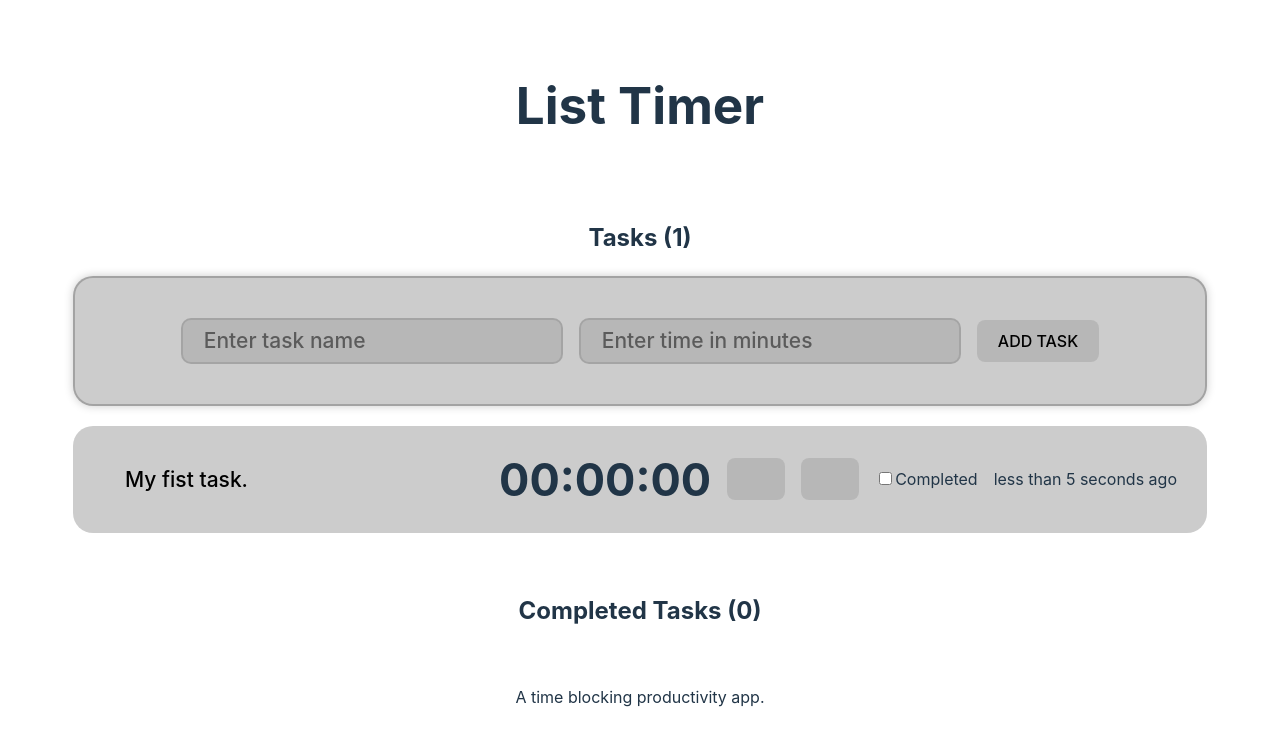
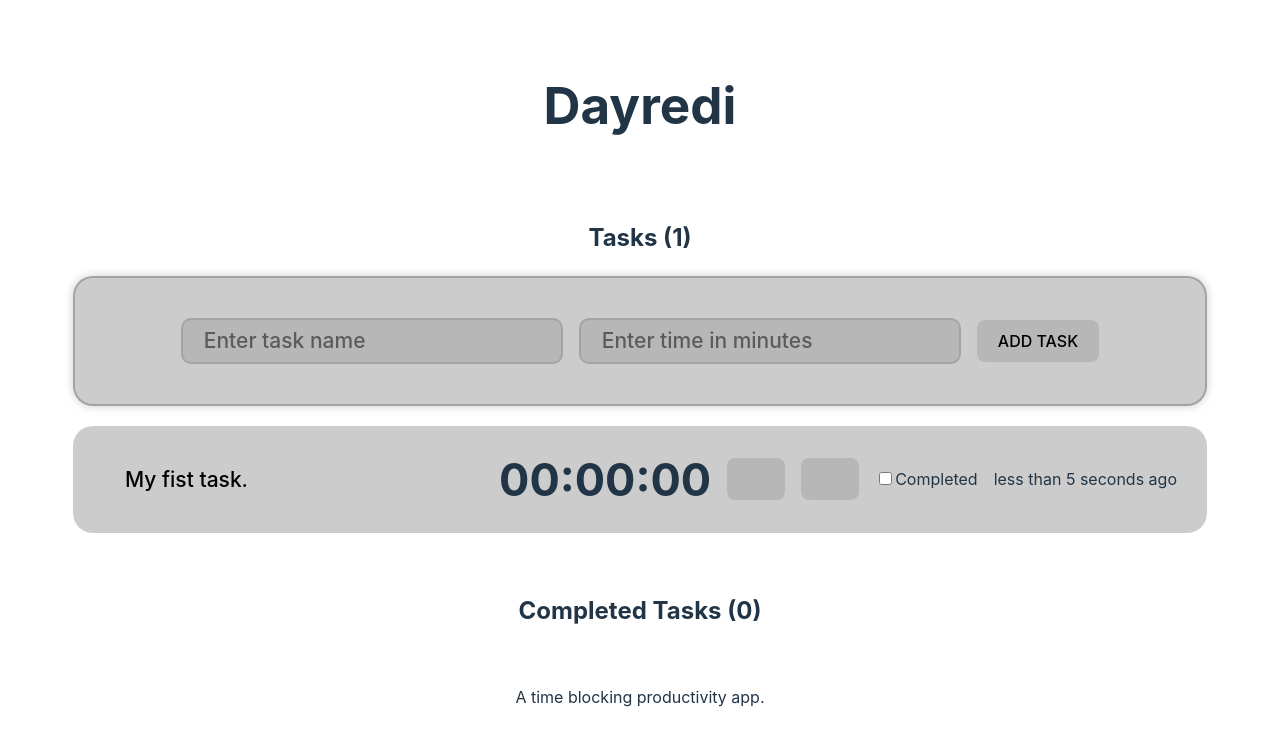
Before and after one commit to mrjasonweaver/dayredi, a React (Vite) app: page / in a window 1280 px wide. Shown: the top 746 px of the page. Built offline with nearby package versions, Linux system fonts and the light colour scheme; some icons are missing.

Commit message:
name change

```diff
--- a/package.json
+++ b/package.json
@@ -1,5 +1,5 @@
 {
-  "name": "list-timer",
+  "name": "dayredi",
   "private": true,
   "version": "0.0.0",
   "type": "module",
--- a/src/App.tsx
+++ b/src/App.tsx
@@ -31,7 +31,7 @@ const localList: List[] = JSON.parse(localStorage.getItem('list-timer-app') || '
 function App() {
   const [lists, setLists] = useState<List[]>(localList.length ? localList : initialList);
   const [currentList, setCurrentList] = useState<string>(initialListId);
-  const title = 'List Timer';
+  const title = 'Dayredi';
   const description = 'A time blocking productivity app.';
 
 
```
